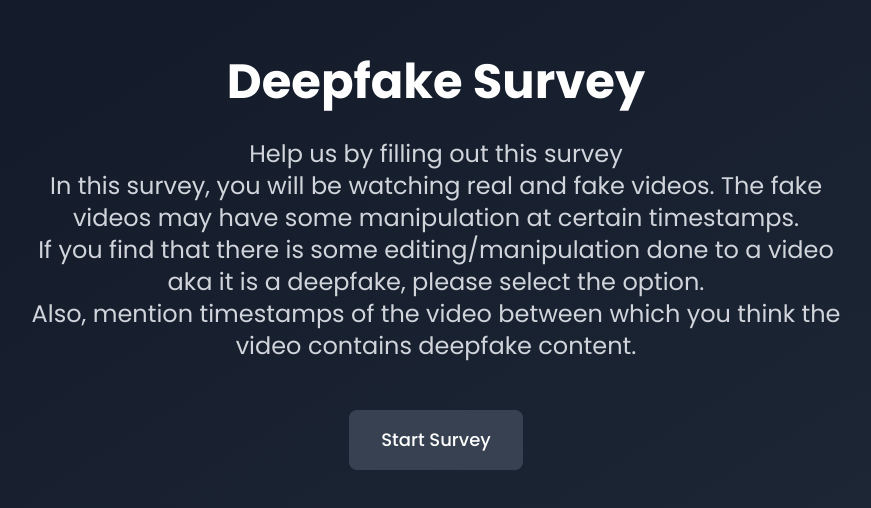
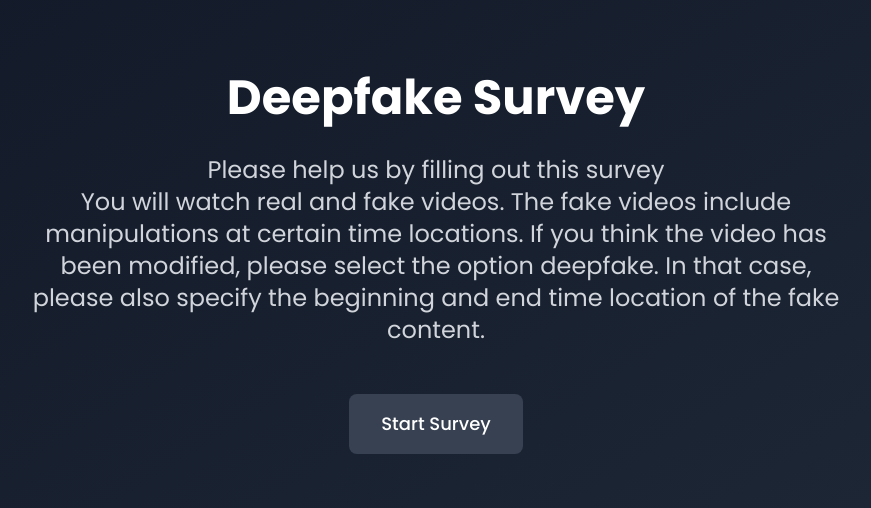
Before and after one commit to adatiaaman/deepfake-survey, a React (Vite) app in the folder client/: page / in a window 1280 px wide. Shown: the part 136-644 px from the top of the page, without its empty margins (204-1075 px from the left). Built offline with nearby package versions, Linux system fonts and the light colour scheme; no server answers.

Commit message:
update expl st

```diff
--- a/client/src/components/Landing.jsx
+++ b/client/src/components/Landing.jsx
@@ -9,10 +9,10 @@ const Landing = () => {
           Deepfake Survey
         </h1>
         <p className="text-lg sm:text-xl md:text-2xl text-gray-300 mb-12 text-center">
-          Help us by filling out this survey <br></br>
-          In this survey, you will be watching real and fake videos. The fake videos may have some manipulation at certain timestamps. <br></br>
-          If you find that there is some editing/manipulation done to a video aka it is a deepfake, please select the option. <br></br>
-          Also, mention timestamps of the video between which you think the video contains deepfake content.
+          Please help us by filling out this survey <br></br>
+          You will watch real and fake videos. The fake videos include manipulations at certain time locations.
+          If you think the video has been modified, please select the option deepfake.
+          In that case, please also specify the beginning and end time location of the fake content.
         </p>
         <div className="flex justify-center">
           {/* <a
--- a/client/src/components/Statement.jsx
+++ b/client/src/components/Statement.jsx
@@ -34,12 +34,11 @@ const Statement = () => {
                     •	To compare the average human performance on this task with the performance of a developed algorithm for automatic detection and temporal localisation of fake content in videos. <br />
                     <br />
 
-                    You will be asked to watch 10 short videos, each with an approximate duration of 20 seconds. Some of the videos will contain one fake segment. Your goal will be to decide whether there is a fake segment in each video, and if so, mark the beginning and end of that fake segment. The study will take approximately 10 minutes to complete. At the end of the study, you will receive an aggregated score of your performance on the presented 10 videos. <br /><br />
+                    You will be asked to watch 20 short videos, each with an approximate duration of 20 seconds. Some of the videos will contain one fake segment. Your goal will be to decide whether there is a fake segment in each video, and if so, mark the beginning and end of that fake segment. The study will take approximately 10 minutes to complete. <br /><br />
 
                     This is a one-time participation invitation and there will be no follow-up interviews or surveys. The study will be carried out online and will not require face-to-face or virtual meetings. <br /><br />
 
-                    We will not record any audio or video data. The study will capture only the answers to the above questions regarding the presented 10 videos. <br />
-
+                    We will not record any audio or video data. The study will capture only the answers to the above questions regarding the presented 20 videos. <br />
 
 
                     <br /><b>Why were you invited for this research?</b><br />
```
Also changed, not shown: 1 other file (tests, documents, lock files or other folders).
